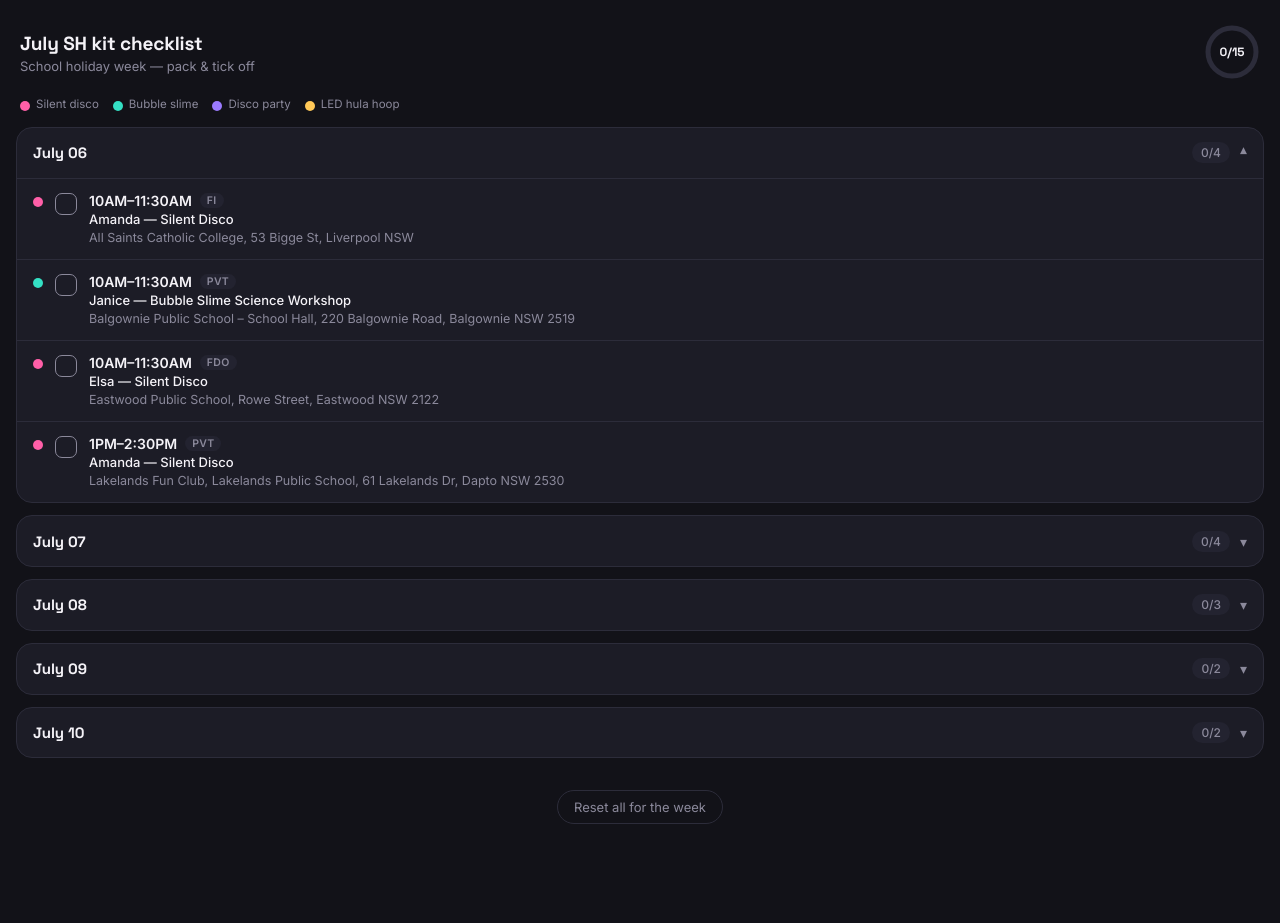
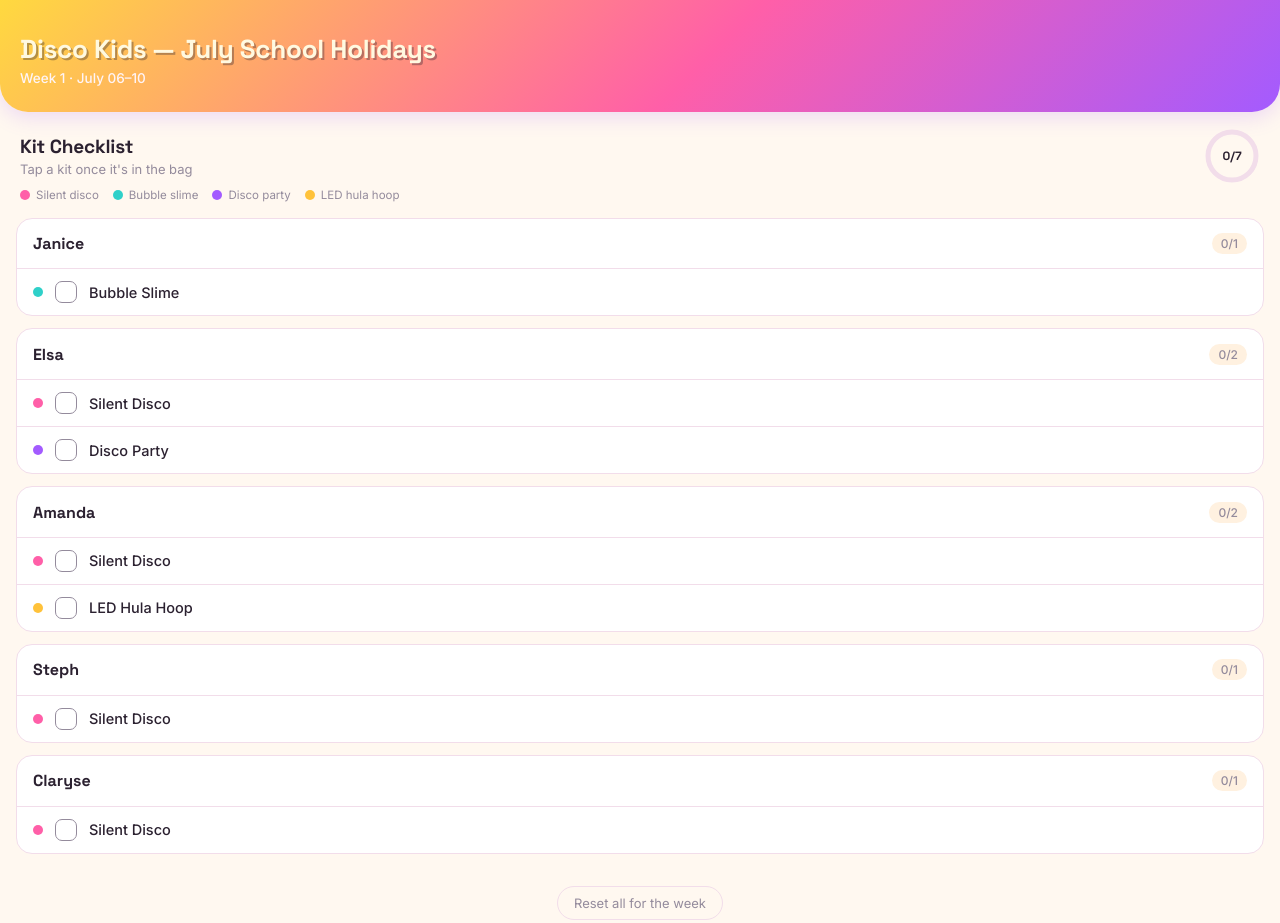
Before and after one commit to eri-pixel/School-Holidays-Checklist, a plain HTML site: page index.html in a window 1280 px wide. Before the commit the page ends 872 px from the top, so only its background shows below. Drawn offline with Linux system fonts and the light colour scheme.

Commit message:
Update index.html

```diff
--- a/index.html
+++ b/index.html
@@ -9,17 +9,17 @@
 <link href="https://fonts.googleapis.com/css2?family=Space+Grotesk:wght@500;700&family=Inter:wght@400;500;600&display=swap" rel="stylesheet">
 <style>
   :root{
-    --bg:#121218;
-    --card:#1c1c26;
-    --card-hi:#232330;
-    --line:#2c2c3a;
-    --text:#f4f2f7;
-    --muted:#8b899b;
+    --bg:#fff8f0;
+    --card:#ffffff;
+    --card-hi:#fff1e0;
+    --line:#f2ddea;
+    --text:#2b2130;
+    --muted:#948b9c;
     --pink:#ff5fa8;
-    --teal:#34e0c4;
-    --amber:#ffc857;
-    --violet:#9b7bff;
-    --done:#4ade80;
+    --teal:#2fd0c9;
+    --amber:#ffc23a;
+    --violet:#a35bff;
+    --done:#22b573;
   }
   *{box-sizing:border-box;}
   body{
@@ -32,8 +32,30 @@
     padding-bottom:3rem;
   }
   .display{font-family:'Space Grotesk',sans-serif;}
+  .hero{
+    background:linear-gradient(135deg, #ffd93f 0%, #ff5fa8 55%, #a35bff 100%);
+    padding:2rem 1.25rem 1.6rem;
+    border-radius:0 0 28px 28px;
+    box-shadow:0 6px 20px rgba(163,91,255,0.18);
+  }
+  .hero h1{
+    font-family:'Space Grotesk',sans-serif;
+    font-weight:700;
+    font-size:26px;
+    color:#fff9e0;
+    margin:0 0 4px;
+    letter-spacing:-0.01em;
+    text-shadow:2px 2px 0 rgba(43,33,48,0.35);
+  }
+  .hero p{
+    margin:0;
+    font-size:13.5px;
+    color:#fff7ff;
+    font-weight:500;
+    opacity:0.95;
+  }
   header{
-    padding:1.5rem 1.25rem 1rem;
+    padding:1rem 1.25rem 0.25rem;
     display:flex;
     align-items:center;
     justify-content:space-between;
@@ -74,29 +96,25 @@
     font-family:'Space Grotesk',sans-serif;
   }
   main{padding:0 1rem;}
-  .day{
+  .staff{
     margin-bottom:0.75rem;
     border-radius:16px;
     background:var(--card);
     border:1px solid var(--line);
     overflow:hidden;
   }
-  .day-head{
+  .staff-head{
     display:flex;
     align-items:center;
     justify-content:space-between;
     padding:0.9rem 1rem;
-    cursor:pointer;
-    user-select:none;
-    -webkit-tap-highlight-color:transparent;
   }
-  .day-head-left{display:flex;align-items:center;gap:10px;}
-  .day-date{
+  .staff-name{
     font-family:'Space Grotesk',sans-serif;
     font-weight:700;
-    font-size:15px;
+    font-size:16px;
   }
-  .day-count{
+  .staff-count{
     font-size:12px;
     color:var(--muted);
     background:var(--card-hi);
@@ -104,24 +122,12 @@
     border-radius:999px;
     font-weight:500;
   }
-  .day-count.complete{color:var(--done);background:rgba(74,222,128,0.12);}
-  .chevron{
-    color:var(--muted);
-    transition:transform 0.25s ease;
-    font-size:14px;
-  }
-  .day.open .chevron{transform:rotate(180deg);}
-  .items{
-    max-height:0;
-    overflow:hidden;
-    transition:max-height 0.4s ease;
-  }
-  .day.open .items{max-height:900px;}
-  .item{
+  .staff-count.complete{color:var(--done);background:rgba(74,222,128,0.12);}
+  .kit-row{
     display:flex;
-    align-items:flex-start;
+    align-items:center;
     gap:12px;
-    padding:0.8rem 1rem;
+    padding:0.75rem 1rem;
     border-top:1px solid var(--line);
     cursor:pointer;
     -webkit-tap-highlight-color:transparent;
@@ -131,7 +137,6 @@
     height:10px;
     border-radius:50%;
     flex-shrink:0;
-    margin-top:5px;
   }
   .box{
     width:22px;
@@ -143,7 +148,6 @@
     align-items:center;
     justify-content:center;
     transition:all 0.15s ease;
-    margin-top:1px;
   }
   .box.checked{
     background:var(--done);
@@ -153,51 +157,20 @@
     content:"";
     width:11px;
     height:6px;
-    border-left:2px solid #0e1a12;
-    border-bottom:2px solid #0e1a12;
+    border-left:2px solid #ffffff;
+    border-bottom:2px solid #ffffff;
     transform:rotate(-45deg) translate(1px,-1px);
   }
-  .item-text{flex:1;min-width:0;}
-  .item-top{
-    display:flex;
-    align-items:center;
-    gap:8px;
-    flex-wrap:wrap;
+  .kit-name{
+    font-size:14.5px;
+    font-weight:500;
+    flex:1;
   }
-  .item-time{
-    font-size:14px;
-    font-weight:600;
-  }
-  .item-time.tbc{color:var(--amber);}
-  .item-code{
-    font-size:10.5px;
-    font-weight:600;
-    color:var(--muted);
-    background:var(--card-hi);
-    padding:1px 7px;
-    border-radius:999px;
-    letter-spacing:0.03em;
-  }
-  .item-staff{
-    font-size:13px;
-    color:var(--text);
-    margin-top:2px;
-    font-weight:500;
-  }
-  .item-loc{
-    font-size:12.5px;
-    color:var(--muted);
-    margin-top:2px;
-    line-height:1.4;
-  }
-  .item.checked .item-time,
-  .item.checked .item-staff,
-  .item.checked .item-loc{
+  .kit-row.checked .kit-name{
     color:var(--muted);
     text-decoration:line-through;
     text-decoration-color:var(--line);
   }
-  .item.checked .item-time.tbc{color:var(--muted);}
   footer{
     padding:1.25rem 1rem 0;
     text-align:center;
@@ -232,7 +205,7 @@
     bottom:24px;
     transform:translate(-50%, 20px);
     background:var(--done);
-    color:#0e1a12;
+    color:#ffffff;
     padding:12px 20px;
     border-radius:999px;
     font-family:'Space Grotesk',sans-serif;
@@ -254,10 +227,15 @@
 </head>
 <body>
 
+<div class="hero">
+  <h1>Disco Kids — July School Holidays</h1>
+  <p>Week 1 · July 06–10</p>
+</div>
+
 <header>
   <div class="titles">
-    <h1 class="display">July SH kit checklist</h1>
-    <p>School holiday week — pack & tick off</p>
+    <h1 class="display">Kit Checklist</h1>
+    <p>Tap a kit once it's in the bag</p>
   </div>
   <div class="ring-wrap">
     <svg width="56" height="56" viewBox="0 0 56 56">
@@ -265,7 +243,7 @@
       <circle id="ringFg" class="ring-fg" cx="28" cy="28" r="24" fill="none" stroke-width="5"
         stroke-dasharray="150.8" stroke-dashoffset="150.8"/>
     </svg>
-    <div class="ring-label" id="ringLabel">0/16</div>
+    <div class="ring-label" id="ringLabel">0/0</div>
   </div>
 </header>
 
@@ -276,7 +254,7 @@
   <div class="legend-item"><span class="dot" style="background:var(--amber)"></span>LED hula hoop</div>
 </div>
 
-<main id="days"></main>
+<main id="staffList"></main>
 
 <footer>
   <button class="reset-btn" id="resetBtn">Reset all for the week</button>
@@ -287,59 +265,43 @@
 <script>
 const KIT_COLORS = {
   "Silent Disco": "pink",
-  "Bubble Slime Science Workshop": "teal",
+  "Bubble Slime": "teal",
   "Disco Party": "violet",
   "LED Hula Hoop": "amber"
 };
 
 const data = [
-  { date: "06/07/26", label: "July 06", items: [
-    { id: "1", time: "10AM–11:30AM", code: "FI", staff: "Amanda", kit: "Silent Disco", loc: "All Saints Catholic College, 53 Bigge St, Liverpool NSW" },
-    { id: "2", time: "10AM–11:30AM", code: "PVT", staff: "Janice", kit: "Bubble Slime Science Workshop", loc: "Balgownie Public School – School Hall, 220 Balgownie Road, Balgownie NSW 2519" },
-    { id: "3", time: "10AM–11:30AM", code: "FDO", staff: "Elsa", kit: "Silent Disco", loc: "Eastwood Public School, Rowe Street, Eastwood NSW 2122" },
-    { id: "4", time: "1PM–2:30PM", code: "PVT", staff: "Amanda", kit: "Silent Disco", loc: "Lakelands Fun Club, Lakelands Public School, 61 Lakelands Dr, Dapto NSW 2530" }
-  ]},
-  { date: "07/07/26", label: "July 07", items: [
-    { id: "5", time: "10AM–11:30AM", code: "FI", staff: "Steph", kit: "Silent Disco", loc: "St Catherine of Siena, 58 Dalmeny Drive, Prestons NSW" },
-    { id: "6", time: "10AM–11:30AM", code: "FDO", staff: "Elsa", kit: "Silent Disco", loc: "Clovelly Public School, 1 Arden Avenue, Waverley NSW 2024" },
-    { id: "7", time: "10:30AM–12PM", code: "FDO", staff: "Amanda", kit: "Silent Disco", loc: "SCECS – Maroubra (Silent Disco Tour) — meet at Opera House Steps, Circular Quay" },
-    { id: "8", time: "11AM–12:30PM", code: "FI", staff: "Claryse", kit: "Silent Disco", loc: "Marayong South OSHC, 64 McClean Street, Blacktown NSW 2148" }
-  ]},
-  { date: "08/07/26", label: "July 08", items: [
-    { id: "9", time: "10:30AM–12PM", code: "FI", staff: "Elsa", kit: "Disco Party", loc: "Northwest Community Childcare, 10 Galah Street, Melonba NSW" },
-    { id: "10", time: "1PM–2:45PM", code: "PVT", staff: "Amanda", kit: "Silent Disco", loc: "Lachlan's Line Auditorium, Jarvis Circuit, North Ryde NSW 2113" },
-    { id: "11", time: "1PM–2:30PM", code: "FI", staff: "Janice", kit: "Bubble Slime Science Workshop", loc: "St Bishoy Vacation Care, 53-59 Methven Mount Druitt, Mount Druitt NSW"}
-  ]},
-  { date: "09/07/26", label: "July 09", items: [
-    { id: "12", time: "10AM–11:30AM", code: "FI", staff: "Janice", kit: "Bubble Slime Science Workshop", loc: "Greenwich Out of School Hours Inc, 72a Greenwich Rd, Greenwich NSW 2065" },
-    { id: "13", time: "10AM–11:30AM", code: "FDO", staff: "Claryse", kit: "Silent Disco", loc: "St Lukes Catholic College, Lot 1104 Northbourne Dr & Frontier Ave, Marsden Park NSW 2765" }
-  ]},
-  { date: "10/07/26", label: "July 10", items: [
-    { id: "14", time: "10AM–11:30AM", code: "FDO", staff: "Claryse", kit: "Silent Disco", loc: "Riverstone Public School, 89 Elizabeth Street, Riverstone NSW 2765" },
-    { id: "15", time: "1:30PM–3PM", code: "PVT", staff: "Amanda", kit: "LED Hula Hoop", loc: "Dundas Community Centre, 21 Sturt Street, Telopea NSW 2117" }
-  ]}
+  { staff: "Janice", kits: ["Bubble Slime"] },
+  { staff: "Elsa", kits: ["Silent Disco", "Disco Party"] },
+  { staff: "Amanda", kits: ["Silent Disco", "LED Hula Hoop"] },
+  { staff: "Steph", kits: ["Silent Disco"] },
+  { staff: "Claryse", kits: ["Silent Disco"] }
 ];
 
 const CELEBRATIONS = [
-  "kits are sorted! Nice work.",
-  "all packed! You're a star.",
+  "all set for the week!",
+  "kits packed. Nice work!",
+  "ready to roll!",
   "done and dusted!",
-  "boxes ticked — go smash it!",
-  "ready to roll. Amazing job."
+  "sorted — go smash it!"
 ];
 
-const STORAGE_KEY = "kit-checklist-checked";
+const STORAGE_KEY = "kit-checklist-by-staff";
 let checked = {};
 let wasComplete = {};
 const RING_CIRC = 150.8;
+
+function makeId(staffIdx, kitIdx){
+  return staffIdx + "-" + kitIdx;
+}
 
 function loadState(){
   try{
     const raw = localStorage.getItem(STORAGE_KEY);
     if(raw) checked = JSON.parse(raw);
   }catch(e){ checked = {}; }
-  data.forEach(day=>{
-    wasComplete[day.date] = day.items.every(it=>checked[it.id]);
+  data.forEach((s, i)=>{
+    wasComplete[i] = s.kits.every((_, k)=>checked[makeId(i,k)]);
   });
   render();
 }
@@ -351,7 +313,7 @@ function saveState(){
 }
 
 function totalItems(){
-  return data.reduce((s,d)=>s+d.items.length,0);
+  return data.reduce((s,d)=>s+d.kits.length,0);
 }
 function checkedCount(){
   return Object.values(checked).filter(Boolean).length;
@@ -368,10 +330,10 @@ function updateRing(){
   document.getElementById('ringLabel').textContent = done + "/" + total;
 }
 
-function showCelebration(dayLabel){
+function showCelebration(staffName){
   const msg = CELEBRATIONS[Math.floor(Math.random()*CELEBRATIONS.length)];
   const el = document.getElementById('celebrate');
-  el.textContent = dayLabel + " " + msg;
+  el.textContent = staffName + "'s kits — " + msg;
   el.classList.add('show');
   clearTimeout(window._celebrateTimer);
   window._celebrateTimer = setTimeout(()=>{
@@ -380,62 +342,45 @@ function showCelebration(dayLabel){
 }
 
 function render(){
-  const container = document.getElementById('days');
+  const container = document.getElementById('staffList');
   container.innerHTML = '';
-  data.forEach((day, dayIdx)=>{
-    const doneInDay = day.items.filter(it=>checked[it.id]).length;
-    const complete = doneInDay === day.items.length;
-    const dayEl = document.createElement('div');
-    dayEl.className = 'day' + (dayIdx===0 ? ' open' : '');
-    dayEl.innerHTML = `
-      <div class="day-head" data-day="${dayIdx}">
-        <div class="day-head-left">
-          <span class="day-date display">${day.label}</span>
-        </div>
-        <div style="display:flex;align-items:center;gap:10px;">
-          <span class="day-count${complete ? ' complete' : ''}">${doneInDay}/${day.items.length}${complete ? ' ✓' : ''}</span>
-          <span class="chevron">▾</span>
-        </div>
+  data.forEach((s, staffIdx)=>{
+    const doneCount = s.kits.filter((_, k)=>checked[makeId(staffIdx,k)]).length;
+    const complete = doneCount === s.kits.length;
+    const staffEl = document.createElement('div');
+    staffEl.className = 'staff';
+    staffEl.innerHTML = `
+      <div class="staff-head">
+        <span class="staff-name display">${s.staff}</span>
+        <span class="staff-count${complete ? ' complete' : ''}">${doneCount}/${s.kits.length}${complete ? ' ✓' : ''}</span>
       </div>
-      <div class="items">
-        ${day.items.map(it=>{
-          const isChecked = !!checked[it.id];
-          const color = KIT_COLORS[it.kit] || 'pink';
-          return `<div class="item${isChecked?' checked':''}" data-id="${it.id}">
-            <span class="dot" style="background:var(--${color})"></span>
-            <div class="box${isChecked?' checked':''}"></div>
-            <div class="item-text">
-              <div class="item-top">
-                <span class="item-time${it.tbc?' tbc':''}">${it.time}</span>
-                <span class="item-code">${it.code}</span>
-              </div>
-              <div class="item-staff">${it.staff} — ${it.kit}</div>
-              <div class="item-loc">${it.loc}</div>
-            </div>
-          </div>`;
-        }).join('')}
-      </div>
+      ${s.kits.map((kit, kitIdx)=>{
+        const id = makeId(staffIdx, kitIdx);
+        const isChecked = !!checked[id];
+        const color = KIT_COLORS[kit] || 'pink';
+        return `<div class="kit-row${isChecked?' checked':''}" data-id="${id}" data-staff="${staffIdx}">
+          <span class="dot" style="background:var(--${color})"></span>
+          <div class="box${isChecked?' checked':''}"></div>
+          <div class="kit-name">${kit}</div>
+        </div>`;
+      }).join('')}
     `;
-    container.appendChild(dayEl);
+    container.appendChild(staffEl);
   });
 
-  document.querySelectorAll('.day-head').forEach(el=>{
-    el.addEventListener('click', ()=>{
-      el.parentElement.classList.toggle('open');
-    });
-  });
-  document.querySelectorAll('.item').forEach(el=>{
+  document.querySelectorAll('.kit-row').forEach(el=>{
     el.addEventListener('click', ()=>{
       const id = el.getAttribute('data-id');
+      const staffIdx = el.getAttribute('data-staff');
       checked[id] = !checked[id];
       saveState();
 
-      const day = data.find(d=>d.items.some(it=>it.id===id));
-      const nowComplete = day.items.every(it=>checked[it.id]);
-      if(nowComplete && !wasComplete[day.date]){
-        showCelebration(day.label);
+      const s = data[staffIdx];
+      const nowComplete = s.kits.every((_, k)=>checked[makeId(staffIdx,k)]);
+      if(nowComplete && !wasComplete[staffIdx]){
+        showCelebration(s.staff);
       }
-      wasComplete[day.date] = nowComplete;
+      wasComplete[staffIdx] = nowComplete;
 
       render();
       updateRing();
@@ -446,7 +391,7 @@ function render(){
 
 document.getElementById('resetBtn').addEventListener('click', ()=>{
   checked = {};
-  data.forEach(day=>{ wasComplete[day.date] = false; });
+  data.forEach((_, i)=>{ wasComplete[i] = false; });
   saveState();
   render();
 });
```
